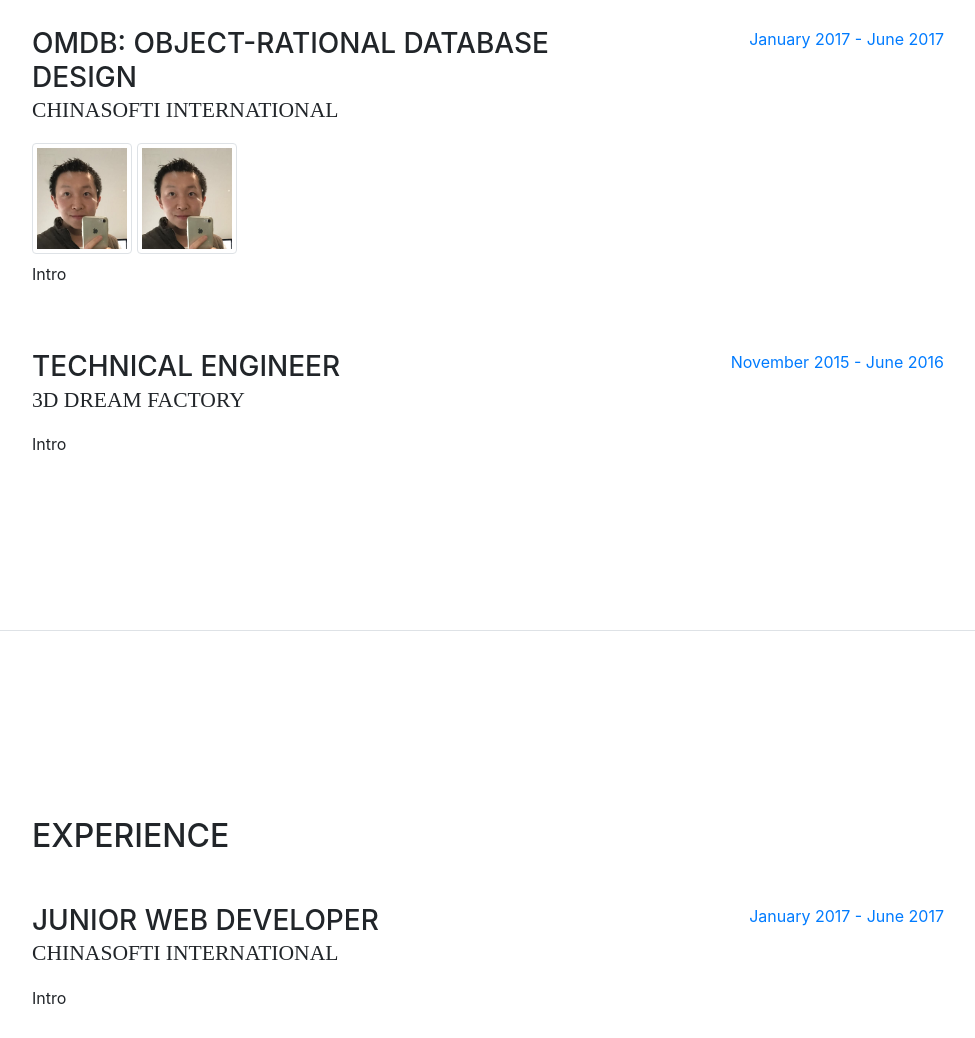
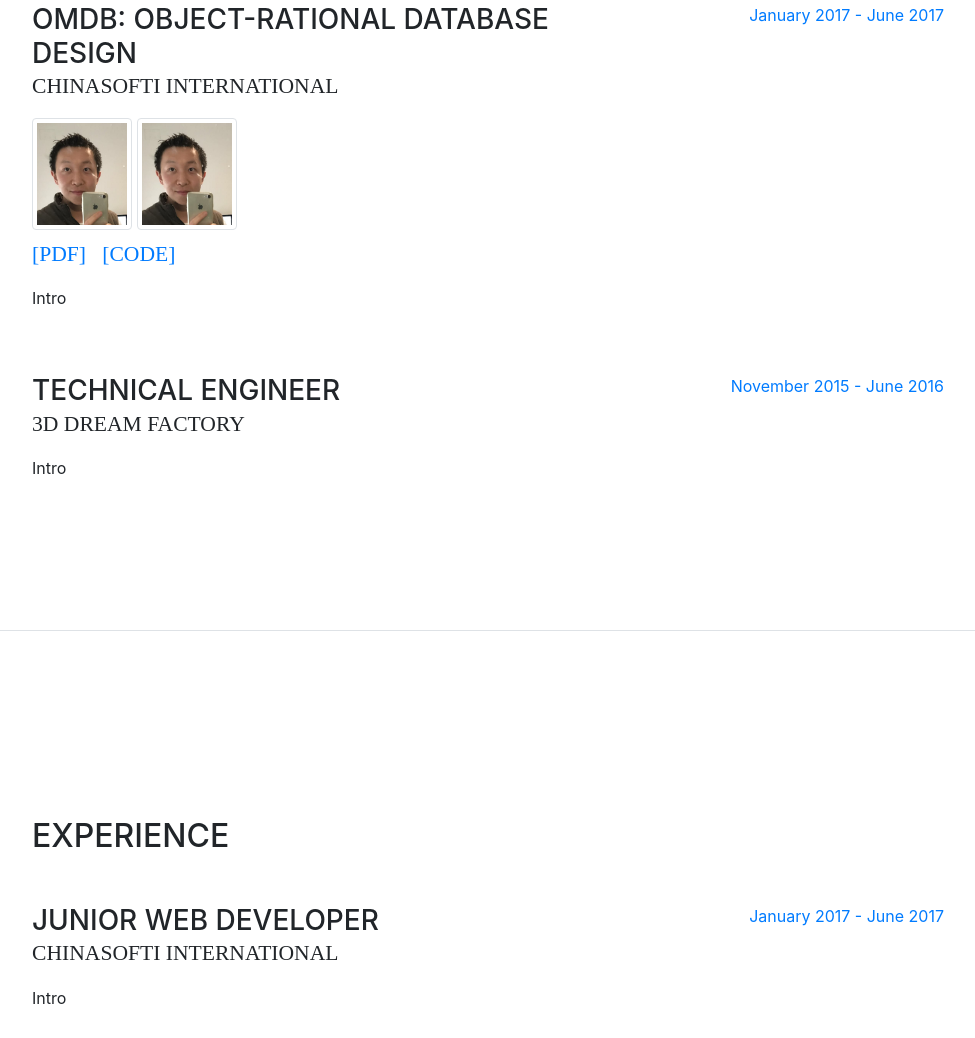
Before and after one commit to tgou1055/tgou1055.github.io, a website with bundled scripts: page index.html in a window 1280 px wide. Shown: the part 969-2007 px from the top of the page, without its empty margins (288-1263 px from the left). Built offline with nearby package versions, Linux system fonts and the light colour scheme; a web font is replaced by a local one.

Commit message:
second commit

```diff
--- a/index.html
+++ b/index.html
@@ -121,10 +121,14 @@
             <div class="resume-content mr-auto">
               <h3 class="mb-0">OMDB: Object-Rational Database Design</h3>
               <div class="subheading mb-3">ChinaSofti International</div>
-              <span class="d-none d-sm-block">
+              <span class="d-none d-lg-block">
                 <a href="img/profile.jpg"><img class="img-fluid rounded mx-auto mb-2 img-thumbnail"  style="" width="100px;" src="img/profile.jpg" alt="Tianpeng Gou"></a>
                 <img class="img-fluid rounded mx-auto mb-2 img-thumbnail"  width="100px;" src="img/profile.jpg" alt="Tianpeng Gou">
               </span>
+              <div class="subheading mb-3">
+                  <a href="#">[PDF]</a> &nbsp;
+                  <a href="#">[CODE]</a>
+              </div>
               <p>
                     Intro
               </p>
```
